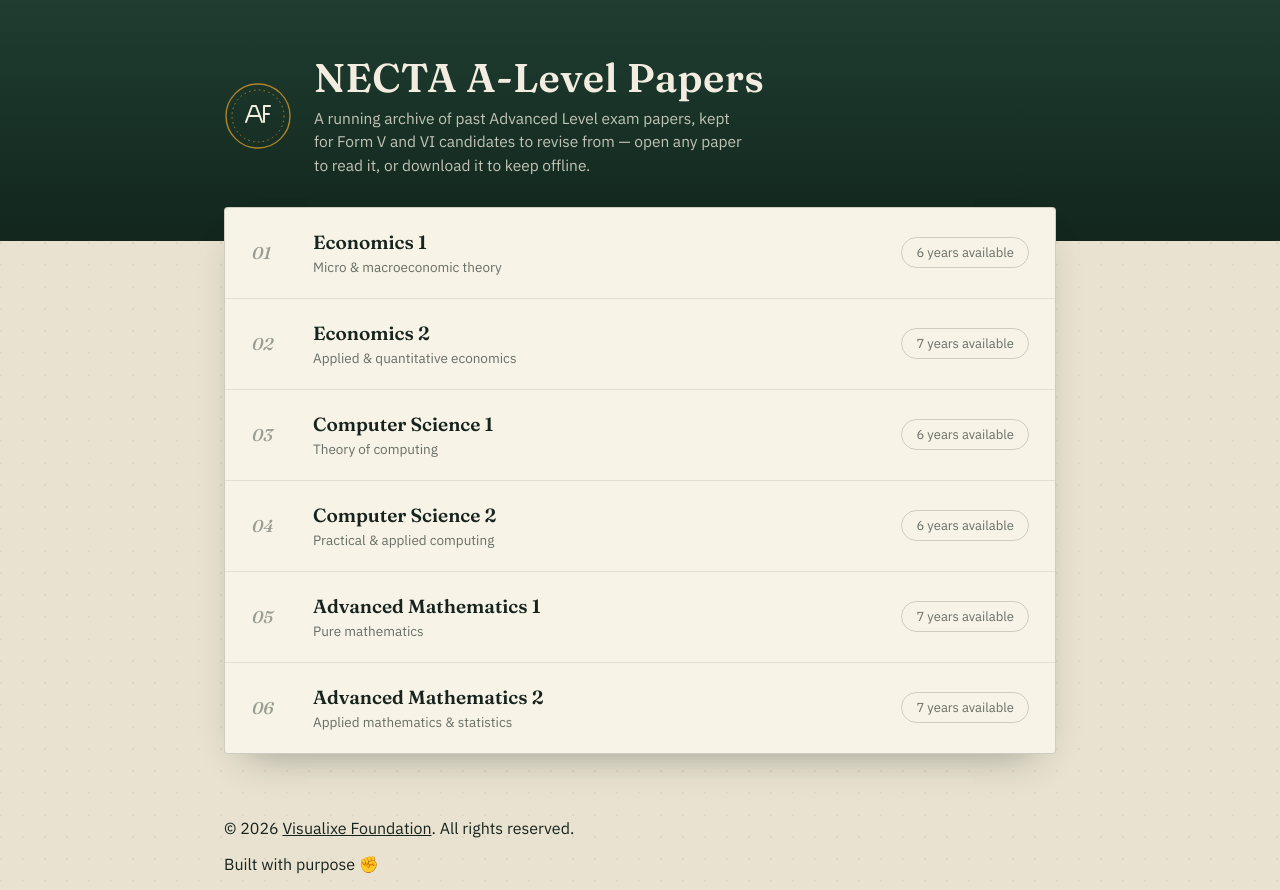
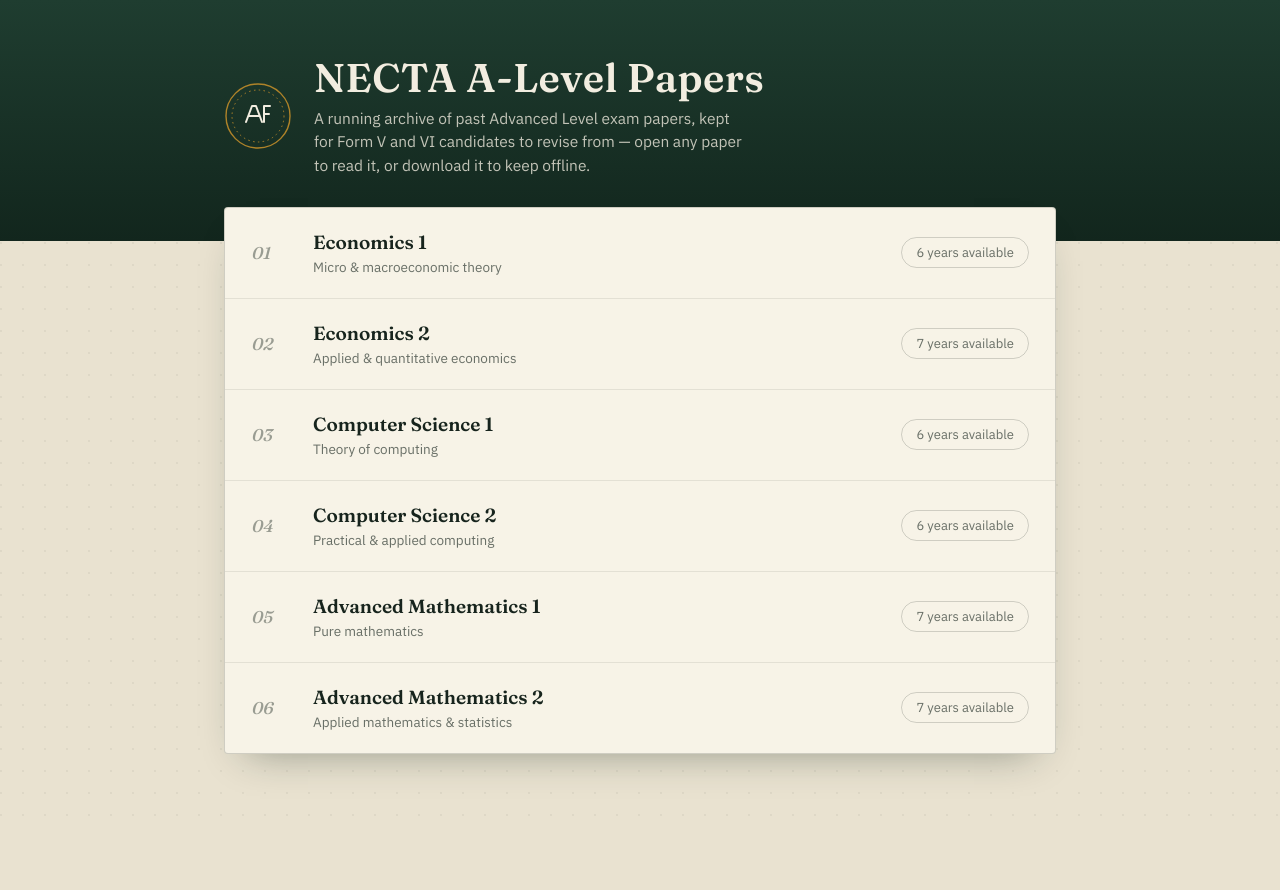
Before and after one commit to visualixefoundation/necta-exams, a Next.js app: page / in a window 1280 px wide. After the commit the page ends 818 px from the top, so only its background shows below. Built offline with nearby package versions, Linux system fonts and the light colour scheme.

Commit message:
Remove Visualixe Foundation footer

```diff
--- a/app/layout.js
+++ b/app/layout.js
@@ -25,25 +25,7 @@
 export default function RootLayout({ children }) {
   return (
     <html lang="en" className={`${display.variable} ${body.variable}`}>
-      <body>
-        {children}
-        <footer className="site-footer">
-          <div className="wrap">
-            <p className="site-footer-copy">
-              © 2026{" "}
-              <a
-                href="https://visualixe-foundation.vercel.app"
-                target="_blank"
-                rel="noopener noreferrer"
-              >
-                Visualixe Foundation
-              </a>
-              . All rights reserved.
-            </p>
-            <p className="site-footer-tagline">Built with purpose ✊</p>
-          </div>
-        </footer>
-      </body>
+      <body>{children}</body>
     </html>
   );
 }
```
